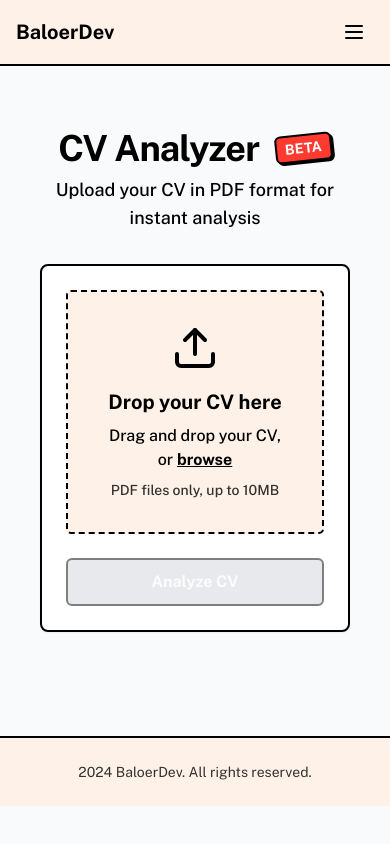
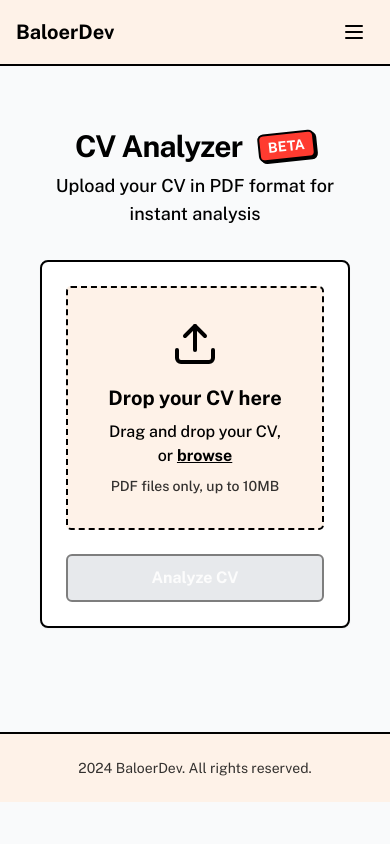
Before and after one commit to baloerrr04/next-cv-anylizer, a Next.js app: page / in a window 390 px wide. Built offline with nearby package versions, Linux system fonts and the light colour scheme.

Commit message:
chore: update title

```diff
--- a/app/components/CVAnalyzer.tsx
+++ b/app/components/CVAnalyzer.tsx
@@ -122,7 +122,7 @@ export default function CVAnalyzer() {
 
       <div className="text-center mb-8">
         <div className="flex items-center justify-center gap-4">
-          <h1 className="text-4xl font-heading text-text tracking-tight">
+          <h1 className="text-3xl md:text-4xl font-heading text-text tracking-tight">
             CV Analyzer
           </h1>
         {/* <svg xmlns="http://www.w3.org/2000/svg" fill="none" viewBox="0 0 24 24" strokeWidth={1.5} stroke="currentColor" className="size-10">
```
